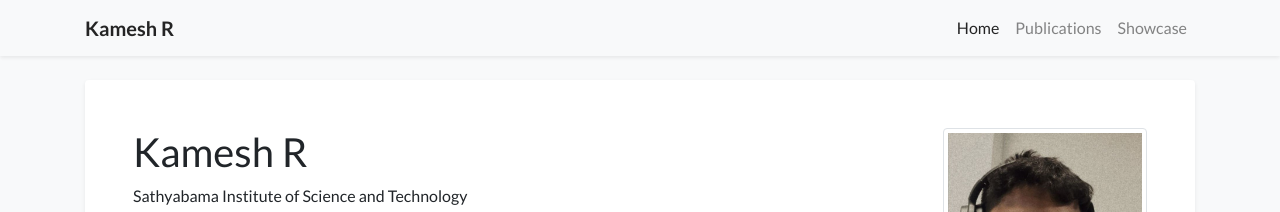
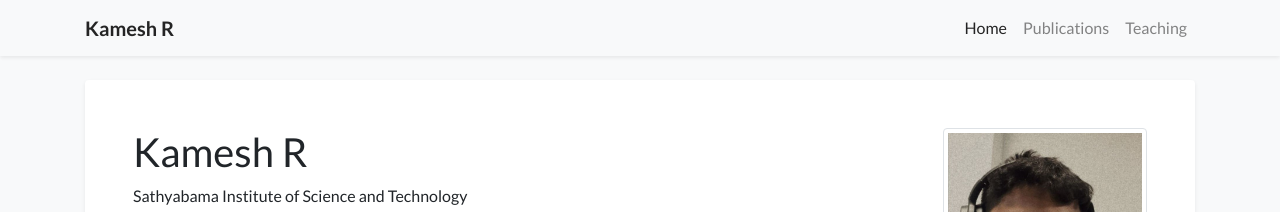
Before and after one commit to kameshkanna/kameshkanna.github.io, a Jekyll site: the page built from index.html, in a window 1280 px wide. Shown: the top 212 px of the page. Built offline with Jekyll 4.4.1, drawn with Linux system fonts in a browser that asks for light colours; nearby versions of some CDN libraries; a style sheet for code colours, icons or effects is not loaded.

Commit message:
Update navigation.yml

```diff
--- a/_data/navigation.yml
+++ b/_data/navigation.yml
@@ -5,5 +5,5 @@ pages:
   url: /
 - name: Publications
   url: /publications
-- name: Showcase
-  url: /showcase
+- name: Teaching
+  url: /Teaching
```
